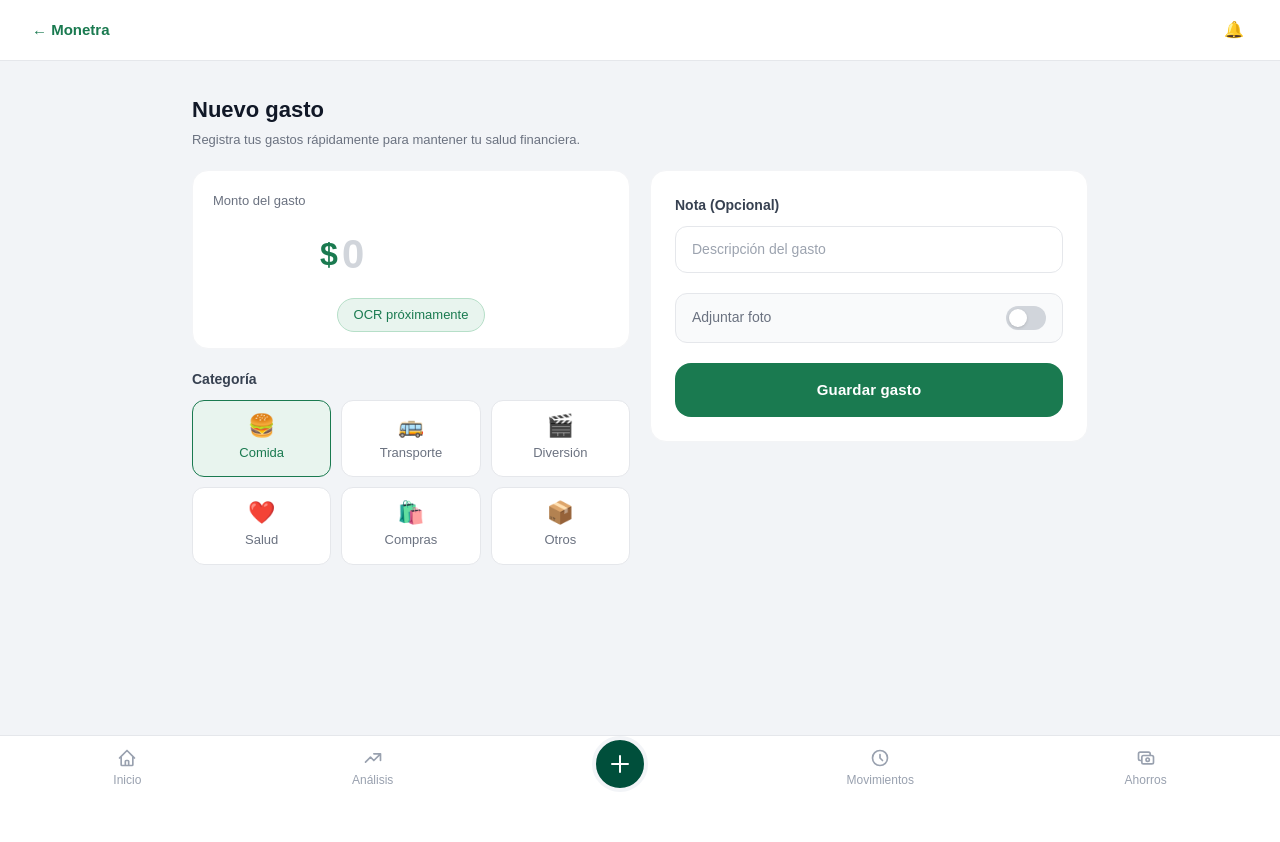
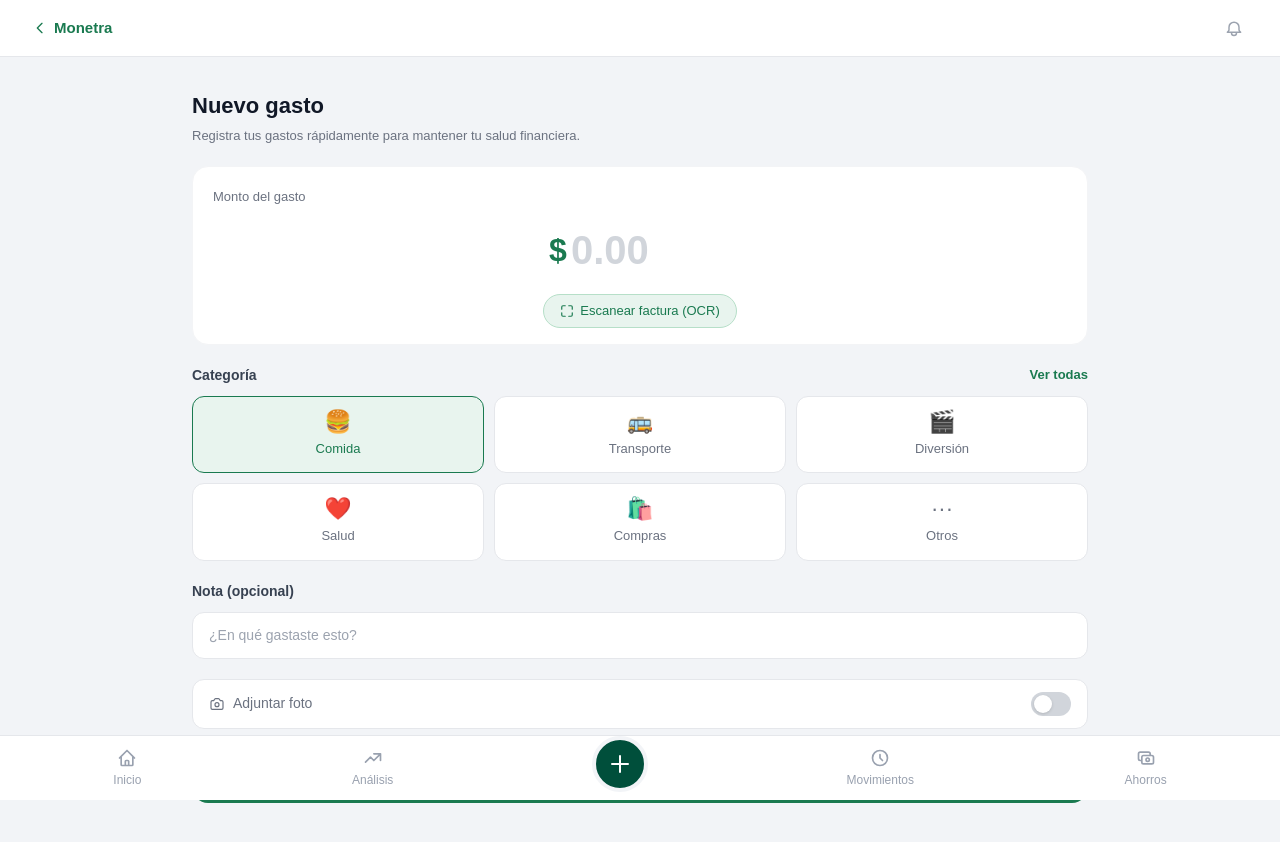
Before and after one commit to oscar-230/Monetra-App-MVP, a React (Vite) app in the folder frontend/: page /registro in a window 1280 px wide. Shown: the top 842 px of the page. Before the commit the page ends 800 px from the top, so only its background shows below. Built offline with nearby package versions, Linux system fonts and the light colour scheme; no server answers; the database is empty; sample sign-in values are in the browser's storage.

Commit message:
Volver a como estaba views\registro\Registro

```diff
--- a/frontend/src/views/registro/Registro.jsx
+++ b/frontend/src/views/registro/Registro.jsx
@@ -1,225 +1,156 @@
+// frontend/src/views/dashboard/Registro.jsx
 import { useState } from 'react';
 import { useNavigate } from 'react-router-dom';
+import './Registro.css';
 import { BottomNav } from '../../components/layout/BottomNav';
-import { createMovement } from '../../services/movementApi';
-import './Registro.css';
+
 
 const CATEGORIAS = [
-  { id: 'comida', label: 'Comida', emoji: '🍔' },
+  { id: 'comida',     label: 'Comida',     emoji: '🍔' },
   { id: 'transporte', label: 'Transporte', emoji: '🚌' },
-  { id: 'diversion', label: 'Diversión', emoji: '🎬' },
-  { id: 'salud', label: 'Salud', emoji: '❤️' },
-  { id: 'compras', label: 'Compras', emoji: '🛍️' },
-  { id: 'otros', label: 'Otros', emoji: '📦' },
+  { id: 'diversion',  label: 'Diversión',  emoji: '🎬' },
+  { id: 'salud',      label: 'Salud',      emoji: '❤️' },
+  { id: 'compras',    label: 'Compras',    emoji: '🛍️' },
+  { id: 'otros',      label: 'Otros',      emoji: '···' },
 ];
 
 export const Registro = () => {
   const navigate = useNavigate();
 
-  const [monto, setMonto] = useState('');
-  const [categoria, setCategoria] = useState('comida');
-  const [nota, setNota] = useState('');
-  const [adjuntarFoto, setAdjuntarFoto] = useState(false);
-
-  const [loading, setLoading] = useState(false);
-
-  const [error, setError] = useState('');
-  const [success, setSuccess] = useState('');
+  const [monto,       setMonto]     = useState('');
+  const [categoria,   setCategoria] = useState('comida');
+  const [nota,        setNota]      = useState('');
+  const [adjuntarFoto, setAdjuntar] = useState(false);
+  const [error,       setError]     = useState('');
 
   const handleMonto = (e) => {
-    const valor = e.target.value.replace(/[^0-9.]/g, '');
+    const val = e.target.value.replace(/[^0-9.]/g, '');
+    if (val.split('.').length > 2) return;
+    setMonto(val);
+    if (error) setError('');
+  };
 
-    if ((valor.match(/\./g) || []).length > 1) {
+  const handleGuardar = () => {
+    const num = parseFloat(monto);
+    if (!monto || isNaN(num) || num <= 0) {
+      setError('Ingresa un monto válido para continuar.');
       return;
     }
-
-    setMonto(valor);
-
-    if (error) {
-      setError('');
-    }
-  };
-
-  const validarFormulario = () => {
-    const numero = parseFloat(monto);
-
-    if (!monto || isNaN(numero)) {
-      return 'Debes ingresar un monto válido.';
-    }
-
-    if (numero <= 0) {
-      return 'El monto debe ser mayor que cero.';
-    }
-
-    if (!categoria) {
-      return 'Debes seleccionar una categoría.';
-    }
-
-    return null;
-  };
-
-  const handleGuardar = async () => {
-    const validationError = validarFormulario();
-
-    if (validationError) {
-      setError(validationError);
-      return;
-    }
-
-    try {
-      setLoading(true);
-      setError('');
-      setSuccess('');
-
-      await createMovement({
-        tipo: 'gasto',
-        monto: Number(monto),
-        categoria,
-        fecha: new Date().toISOString().split('T')[0],
-        descripcion: nota,
-        moneda: 'COP',
-        origen: 'manual',
-      });
-
-      setSuccess('Movimiento registrado correctamente.');
-
-      setTimeout(() => {
+    // Aquí conectarías con Firestore
+    console.log('Gasto guardado:', { monto: num, categoria, nota, adjuntarFoto });
     navigate('/dashboard');
-      }, 1000);
-
-    } catch (err) {
-      setError(err.message);
-    } finally {
-      setLoading(false);
-    }
   };
 
   return (
     <div className="rg-wrapper">
+      {/* Header */}
       <header className="rg-header">
-        <button
-          className="rg-back"
-          onClick={() => navigate('/dashboard')}
-        >
-          ← Monetra
+        <button className="rg-back" onClick={() => navigate('/dashboard')}>
+          <svg width="16" height="16" fill="none" viewBox="0 0 24 24" stroke="currentColor" strokeWidth={2}>
+            <path strokeLinecap="round" strokeLinejoin="round" d="M15 19l-7-7 7-7" />
+          </svg>
+          Monetra
         </button>
-        <button className="rg-icon-btn">
-          🔔
+        <button className="rg-icon-btn" aria-label="Notificaciones">
+          <svg width="20" height="20" fill="none" viewBox="0 0 24 24" stroke="currentColor" strokeWidth={1.75}>
+            <path strokeLinecap="round" strokeLinejoin="round"
+              d="M15 17h5l-1.405-1.405A2.032 2.032 0 0118 14.158V11a6 6 0 10-12 0v3.159c0 .538-.214 1.055-.595 1.437L4 17h5m6 0v1a3 3 0 11-6 0v-1m6 0H9" />
+          </svg>
         </button>
       </header>
+
       <main className="rg-main">
+        {/* Título */}
         <div className="rg-title-block">
           <h1 className="rg-title">Nuevo gasto</h1>
           <p className="rg-subtitle">
             Registra tus gastos rápidamente para mantener tu salud financiera.
           </p>
         </div>
-        <div className="rg-columns">
-          <div className="rg-col">
+
+        {/* Monto */}
         <div className="rg-amount-card">
-              <p className="rg-amount-label">
-                Monto del gasto
-              </p>
+          <p className="rg-amount-label">Monto del gasto</p>
           <div className="rg-amount-row">
             <span className="rg-dollar">$</span>
             <input
               className="rg-amount-input"
               type="text"
+              inputMode="decimal"
+              placeholder="0.00"
               value={monto}
               onChange={handleMonto}
-                  placeholder="0"
+              aria-label="Monto del gasto"
             />
           </div>
-              {error && (
-                <p className="rg-error">
-                  {error}
-                </p>
-              )}
-              {success && (
-                <p
-                  style={{
-                    color: '#1a7a50',
-                    fontSize: '0.85rem'
-                  }}
-                >
-                  {success}
-                </p>
-              )}
-              <button
-                type="button"
-                className="rg-scan-btn"
-              >
-                OCR próximamente
+          {error && <p className="rg-error">{error}</p>}
+          <button className="rg-scan-btn">
+            <svg width="14" height="14" fill="none" viewBox="0 0 24 24" stroke="currentColor" strokeWidth={2}>
+              <path strokeLinecap="round" strokeLinejoin="round"
+                d="M9 3H5a2 2 0 00-2 2v4m0 6v4a2 2 0 002 2h4m6-18h4a2 2 0 012 2v4m0 6v4a2 2 0 01-2 2h-4" />
+            </svg>
+            Escanear factura (OCR)
           </button>
         </div>
+
+        {/* Categorías */}
         <div className="rg-section">
           <div className="rg-section-row">
-                <span className="rg-section-label">
-                  Categoría
-                </span>
+            <span className="rg-section-label">Categoría</span>
+            <button className="rg-link-btn">Ver todas</button>
           </div>
           <div className="rg-cat-grid">
             {CATEGORIAS.map((cat) => (
               <button
                 key={cat.id}
-                    className={
-                      categoria === cat.id
-                        ? 'rg-cat rg-cat--active'
-                        : 'rg-cat'
-                    }
+                className={`rg-cat${categoria === cat.id ? ' rg-cat--active' : ''}`}
                 onClick={() => setCategoria(cat.id)}
               >
-                    <span className="rg-cat-emoji">
-                      {cat.emoji}
-                    </span>
-
+                <span className="rg-cat-emoji" aria-hidden="true">{cat.emoji}</span>
                 {cat.label}
               </button>
             ))}
           </div>
         </div>
-          </div>
-          <div className="rg-col">
-            <div className="rg-right-card">
+
+        {/* Nota */}
         <div className="rg-section">
-                <span className="rg-section-label">
-                  Nota (Opcional)
-                </span>
+          <span className="rg-section-label">Nota (opcional)</span>
           <input
             className="rg-note-input"
+            type="text"
+            placeholder="¿En qué gastaste esto?"
             value={nota}
             onChange={(e) => setNota(e.target.value)}
-                  placeholder="Descripción del gasto"
+            aria-label="Nota opcional"
           />
         </div>
+
+        {/* Adjuntar foto */}
         <div className="rg-toggle-row">
           <span className="rg-toggle-label">
+            <svg width="16" height="16" fill="none" viewBox="0 0 24 24" stroke="currentColor" strokeWidth={1.75}>
+              <path strokeLinecap="round" strokeLinejoin="round"
+                d="M3 9a2 2 0 012-2h.93a2 2 0 001.664-.89l.812-1.22A2 2 0 0110.07 4h3.86a2 2 0 011.664.89l.812 1.22A2 2 0 0018.07 7H19a2 2 0 012 2v9a2 2 0 01-2 2H5a2 2 0 01-2-2V9z" />
+              <path strokeLinecap="round" strokeLinejoin="round" d="M15 13a3 3 0 11-6 0 3 3 0 016 0z" />
+            </svg>
             Adjuntar foto
           </span>
           <button
-                  className={
-                    adjuntarFoto
-                      ? 'rg-toggle rg-toggle--on'
-                      : 'rg-toggle'
-                  }
-                  onClick={() =>
-                    setAdjuntarFoto(!adjuntarFoto)
-                  }
+            className={`rg-toggle${adjuntarFoto ? ' rg-toggle--on' : ''}`}
+            onClick={() => setAdjuntar(!adjuntarFoto)}
+            role="switch"
+            aria-checked={adjuntarFoto}
+            aria-label="Adjuntar foto"
           />
         </div>
-              <button
-                onClick={handleGuardar}
-                disabled={loading}
-                className="rg-save-btn"
-              >
-                {loading
-                  ? 'Guardando...'
-                  : 'Guardar gasto'}
+
+        {/* Guardar */}
+        <button className="rg-save-btn" onClick={handleGuardar}>
+          Guardar gasto
         </button>
-            </div>
-          </div>
-        </div>
       </main>
+
       <BottomNav />
     </div>
   );
```
Lines whose indentation alone changed are shown as unchanged.
